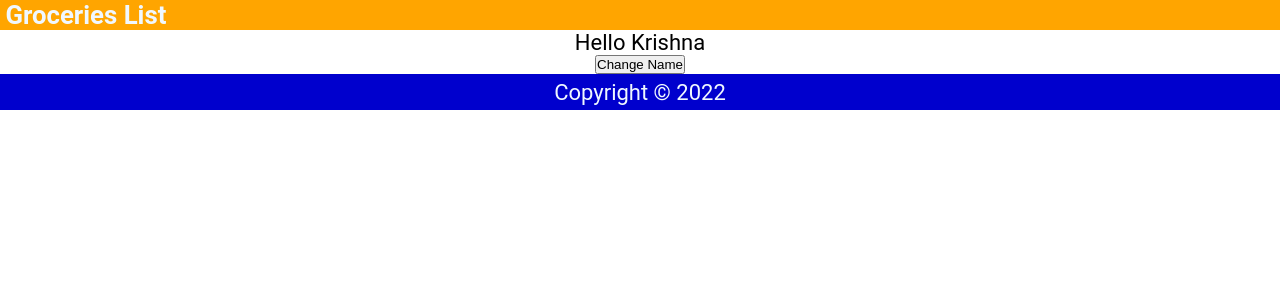
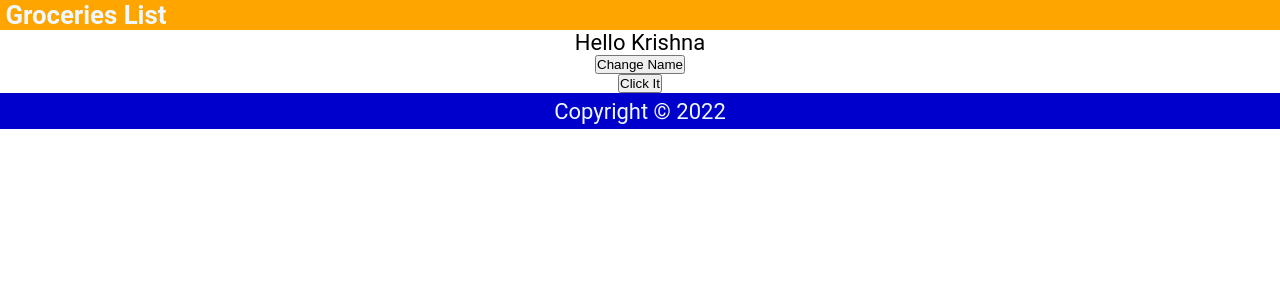
Before and after one commit to adityadevcode/React-Davpt1, a React (Create React App) app: page / in a window 1280 px wide. Shown: the top 300 px of the page. Built offline with nearby package versions, Linux system fonts and the light colour scheme.

Commit message:
adding multiple state/use states

```diff
--- a/src/Components/Content.jsx
+++ b/src/Components/Content.jsx
@@ -48,24 +48,34 @@ import React from 'react';
 import {useState} from 'react';
 
 const Content = () => {
+    // default data we can keep in useState when computer loads
     const [name, setName] = useState('Krishna');
+    // setting other state
+    const [count, setCount]= useState(0);
 
 
     const handleNameChange = () => {
         const names = ['sam','krish','tony'];
         const int = Math.floor(Math.random() * 3);
+    // instead of returing values we are using setState value
         setName(names[int]);
     }
 
-    // const handleClick = () => {
-    //     console.log('you clicked it')
-    // }
+    const handleClick = () => {
+        // to change the state we need to use setstate
+        setCount(count+1)
+        setCount(count+1)
+        console.log(count)
+        // 0,1,2,3----
+    }
 
 return (
     <main>
         {/* <p onDoubleClick={handleClick}>Hello{name}!</p> */}
 <p>Hello {name}</p>
-        <button onClick={handleNameChange}>Change Name</button>
+{/* when we click on Change Name state will change (name is state) */}
+    <button onClick={handleNameChange}>Change Name</button>
+    <button onClick={handleClick}>Click It</button>
     </main>
 )
 }
```
